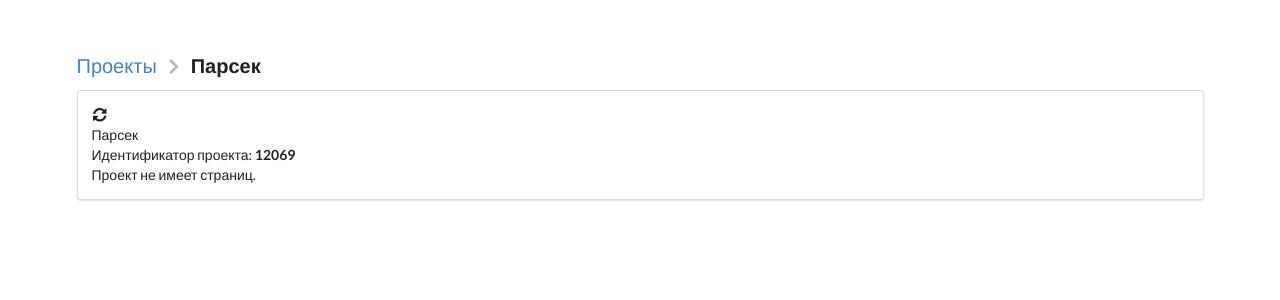
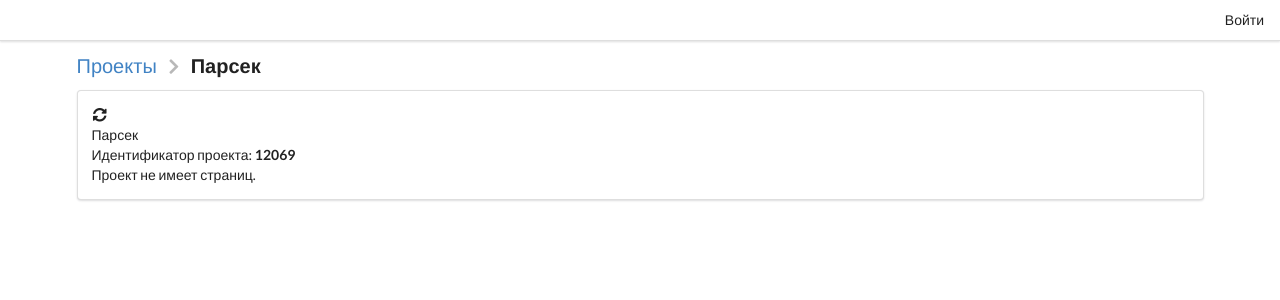
Before and after one commit to vesloguzov/TildaExport, a Django app: page /projects/12069/ in a window 1280 px wide. Shown: the top 300 px of the page. Run offline with Django 3.2, Linux system fonts and the light colour scheme; data comes from the database, SQL or seed files in the repository; data that the repository does not hold is empty.

Commit message:
krasota #12

```diff
--- a/templates/base.html
+++ b/templates/base.html
@@ -104,14 +104,14 @@
 <div class="ui borderless main menu">
     <div class="ui container">
 
-{#        <div class="header item">#}
-{#            <img class="logo" src="https://openedu.urfu.ru/files/images/header/logo5.png">#}
-{#            Менеджер курсов РОО#}
-{#        </div>#}
-{#        <a href="/roo/courses/" class="item">Список курсов</a>#}
-{#        <a href="/roo/expertises/" class="item">Список экспертиз</a>#}
-{#        <a href="/roo/data/" class="item">Обновления данных</a>#}
-
+<div class="ui top fixed menu">
+  <div class="item">
+{#    <img src="/images/logo.png">#}
+  </div>
+{#  <a class="item">Features</a>#}
+{#  <a class="item">Testimonials</a>#}
+  <a class="item right">Войти</a>
+</div>
     </div>
 </div>
 
```
